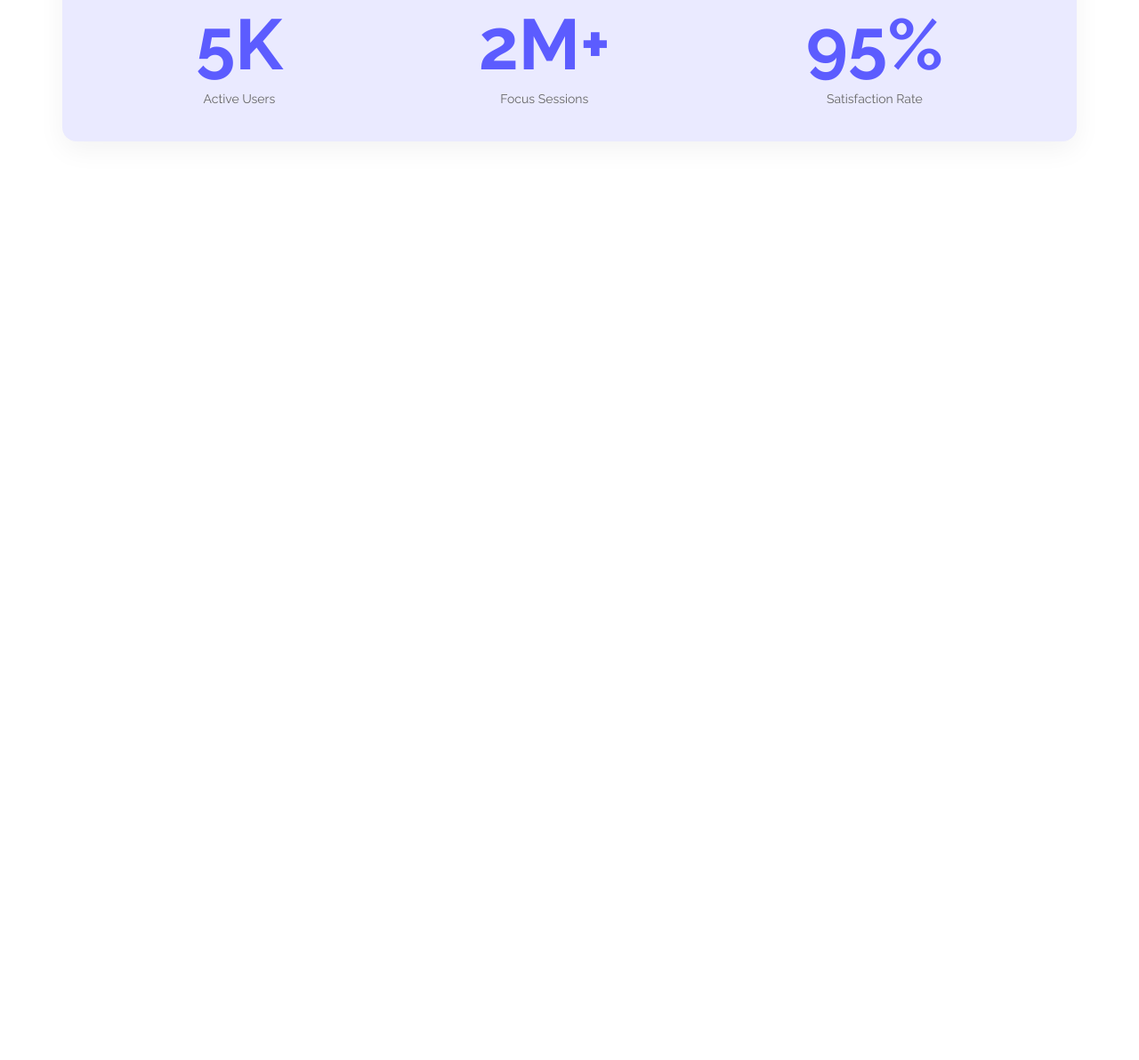
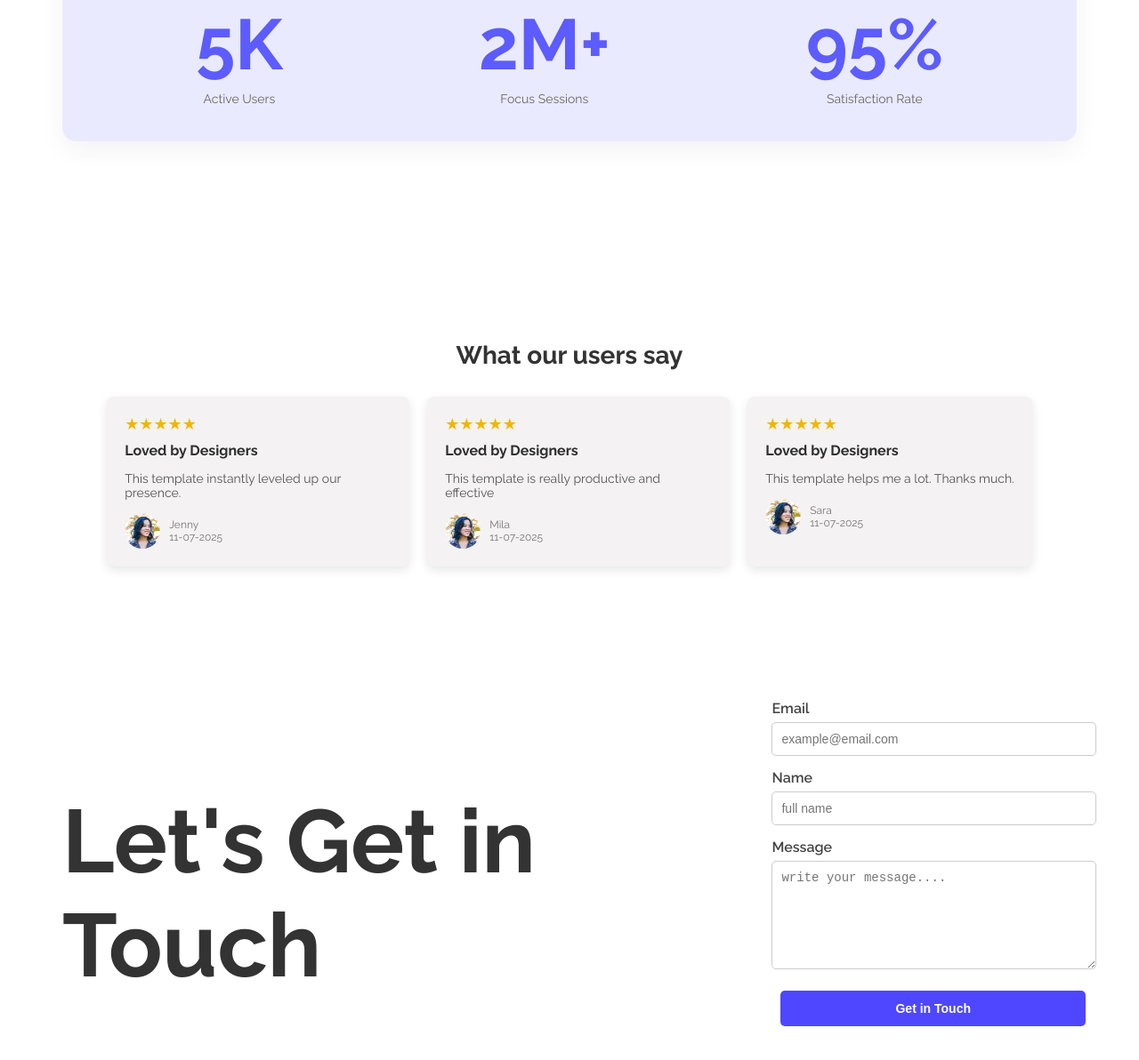
Before and after one commit to israqshakil/B12A01-landing-launchpad, a plain HTML site: page index.html in a window 1280 px wide. Shown: the part 1582-2774 px from the top of the page at 89% size. Before the commit the page ends 1901 px from the top, so only its background shows below. Drawn offline with Linux system fonts and the light colour scheme.

Commit message:
added get in touch section

```diff
--- a/index.html
+++ b/index.html
@@ -23,6 +23,8 @@
 
     </header>
     <main>
+
+        <!-- action section -->
         <section class="action">
             <div class="text-content">
             <h3 class="section-title">See It in Action</h3>
@@ -33,6 +35,8 @@
             <img src="Assets/wc-mini.png" alt="">
             </div>
         </section>
+
+        <!-- productive section -->
         <section class="productive">
             <div class="stats-container">
                 <h2>Joined Thousands of Productive Users</h2>
@@ -53,6 +57,73 @@
             </div>
 
         </section>
+
+        <!-- reviewer section -->
+
+        <section class="testimonials">
+            <h2>What our users say</h2>
+        <div class="testimonial-grid">
+            <div class="testimonial-card">
+                <div class="stars">★★★★★</div>
+                <h3>Loved by Designers</h3>
+                <p>This template instantly leveled up our presence.</p>
+                <div class="reviewer">
+                    <img src="Assets/avatar.png" alt="Reviewer Image" />
+                    <div class="reviewer-details">
+                        <span class="name">Jenny</span>
+                        <span class="date">11-07-2025</span>
+                    </div>
+                </div>
+            </div>
+
+
+            <div class="testimonial-card">
+                <div class="stars">★★★★★</div>
+                <h3>Loved by Designers</h3>
+                <p>This template is really productive and effective</p>
+                <div class="reviewer">
+                    <img src="Assets/avatar.png" alt="Reviewer Image" />
+                    <div class="reviewer-details">
+                        <span class="name">Mila</span>
+                        <span class="date">11-07-2025</span>
+                    </div>
+                </div>
+            </div>
+            <div class="testimonial-card">
+                <div class="stars">★★★★★</div>
+                <h3>Loved by Designers</h3>
+                <p>This template helps me a lot. Thanks much.</p>
+                <div class="reviewer">
+                    <img src="Assets/avatar.png" alt="Reviewer Image" />
+                    <div class="reviewer-details">
+                        <span class="name">Sara</span>
+                        <span class="date">11-07-2025</span>
+                    </div>
+                </div>
+            </div>
+        </div>
+
+    </section>
+
+    <!-- get in touch section -->
+     <section>
+        <div class="contact-section">
+            <h1>Let's Get in Touch</h1>
+            <form class="contact-form">
+                 <label for="email">Email</label>
+                 <input type="email" id="email" placeholder="example@email.com" required />
+
+                <label for="name">Name</label>
+                <input type="text" id="name" placeholder="full name" required />
+
+                <label for="message">Message</label>
+                <textarea id="message" placeholder="write your message...." required></textarea>
+
+                <button class="btn-primary form-button" type="submit">Get in Touch</button>
+            </form>
+
+        </div>
+     </section>
     </main>
     <footer>
 
--- a/styles/landing.css
+++ b/styles/landing.css
@@ -10,7 +10,7 @@
     color: white;
     background-color: #4E47FF;
     font-size: 14px;
-    font-weight: 600;
+    font-weight: 700;
     border: none;
     border-radius: 5px;
     text-align: center;
@@ -21,9 +21,11 @@
     padding: 12px 24px;
     transition: background 0.3s ease;
 
+
+
 }
-.launch-button:hover {
-  background-color: #4E47FF ;
+.btn-primary:hover {
+  background-color: #400528;
 }
 .second-btn{
     margin-bottom: 150px;
@@ -136,3 +138,116 @@ main{
     max-width: 1140px;
     margin: 0 auto;
 }
+/* reviewer styles */
+.testimonials {
+    padding: 40px 20px;
+    text-align: center;
+    margin-bottom: 110px;
+
+}
+
+.testimonials h2 {
+    font-size: 28px;
+    margin-bottom: 30px;
+    color: #333;
+}
+
+.testimonial-grid {
+    display: flex;
+    justify-content: center;
+    gap: 20px;
+    flex-wrap: wrap;
+}
+
+.testimonial-card {
+    background: #f4f2f2;
+    border-radius: 8px;
+    padding: 20px;
+    box-shadow: 0 4px 12px rgba(0,0,0,0.1);
+    max-width: 300px;
+    text-align: left;
+}
+
+.stars {
+    font-size: 18px;
+    color: #f4b400;
+    margin-bottom: 10px;
+}
+
+.testimonial-card h3 {
+    font-size: 16px;
+    margin: 5px 0 10px;
+    color: #2e2e2e;
+}
+
+.testimonial-card p {
+    font-size: 14px;
+    color: #555;
+    margin-bottom: 15px;
+}
+
+.reviewer {
+    display: flex;
+    align-items: center;
+}
+
+.reviewer img {
+    width: 40px;
+    height: 40px;
+    border-radius: 50%;
+    margin-right: 10px;
+}
+
+.reviewer-details {
+    display: flex;
+    flex-direction: column;
+}
+
+.reviewer-details .name,
+.reviewer-details .date {
+    font-size: 12px;
+    color: #777;
+}
+
+/* form styles */
+
+.contact-section {
+  background-color: #ffffff;
+  display: flex;
+  justify-content: space-between;
+  align-items: center;
+  margin-bottom: 80px;
+
+}
+
+.contact-section h1 {
+  font-size: 100px;
+  font-weight: bold;
+  color: #333;
+  margin-bottom: 20px;
+  text-align: left;
+}
+
+.contact-form label {
+  font-weight: 600;
+  display: block;
+  margin-bottom: 6px;
+  color: #444;
+}
+
+.contact-form input,
+.contact-form textarea {
+  width: 100%;
+  padding: 10px;
+  margin-bottom: 15px;
+  border: 1px solid #ccc;
+  border-radius: 5px;
+  font-size: 14px;
+}
+
+.contact-form textarea {
+  height: 100px;
+}
+.form-button{
+    width: 100%;
+}
```
